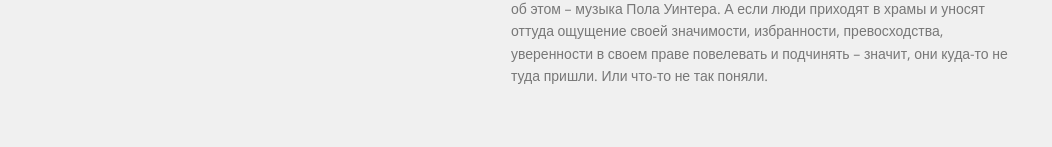
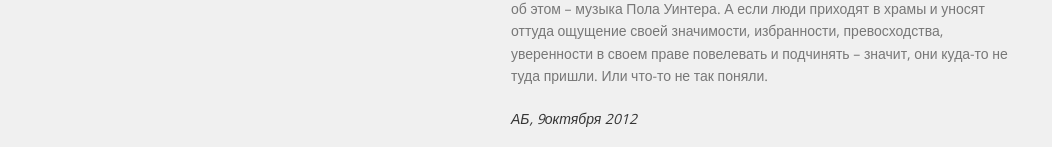
Before and after one commit to Integral/batagov, a Jekyll site: the page built from _posts/words/2012-10-09-messa-dlya-zhivotnyh.md, in a window 1280 px wide and 900 px high, scrolled down 1950 px. Shown: the part 750-897 px from the top of the window, without its empty margins (119-1171 px from the left). Built offline with Jekyll 4.4.1, drawn with Linux system fonts in a browser that asks for light colours; nearby versions of some CDN libraries; before the commit the page ends 2808 px from its top, so only the background shows below that.

Commit message:
Updated 2012-10-09-messa-dlya-zhivotnyh.md

```diff
--- a/_posts/words/2012-10-09-messa-dlya-zhivotnyh.md
+++ b/_posts/words/2012-10-09-messa-dlya-zhivotnyh.md
@@ -33,3 +33,5 @@ _Св.Франциск Ассизский_
 А в это воскресенье, сидя в соборе, где звуки музыки, молитв и проповедей сливались с гавканьем, мяуканьем и писком, и глядя на вереницу зверей и птиц, шествующую под готическими сводами, я вдруг понял: вот это и есть Храм. Неважно, где он находится, и неважно, каким именем люди называют Бога и какими словами они к Нему обращаются. Важно, что в этом Храме нет разницы между тобой и всеми остальными существами. В этом Храме ты понимаешь, что у собаки, свиньи и попугая есть точно такое же право на благословение, как и у тебя. И они ничуть не меньше заслуживают тепла и любви, чем ты. И если ты думаешь, что ты в мироздании важнее, чем они – ты ошибаешься в чем-то главном. Ты рожден человеком – следовательно, твоя основная задача – сделать что-то для других существ. Ты пришел в Храм, чтобы почувствовать, что ты и все живые создания – это единое целое.
 
 Если бы всё это происходило в буддийском храме, это не вызывало бы ни малейшего удивления. Такой взгляд лежит в самой основе буддийского мировоззрения. Но когда это происходит в христианской церкви, то все умозрительные различия тут же исчезают. Удивительно то, что в этом переживании не было ничего надуманного, интеллектуального. Это было чувство, которое возникло само собой, абсолютно естественно и без усилий, у огромного количества людей. Главное – не терять это ощущение, выйдя по окончании "мероприятия" из "Храма" на улицу. Потому что у Храма не должно быть стен. Именно это и хотел сказать нам св.Франциск Ассизский. Именно об этом – музыка Пола Уинтера. А если люди приходят в храмы и уносят оттуда ощущение своей значимости, избранности, превосходства, уверенности в своем праве повелевать и подчинять – значит, они куда-то не туда пришли. Или что-то не так поняли.
+
+_АБ, 9октября 2012_
```
